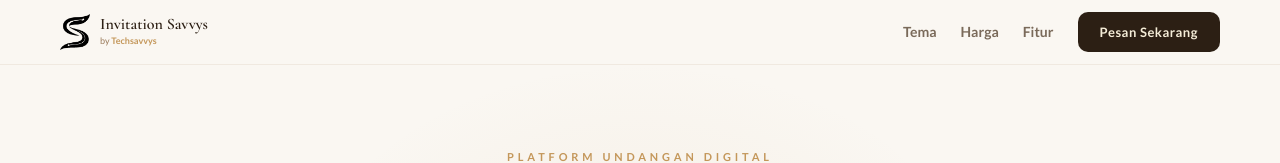
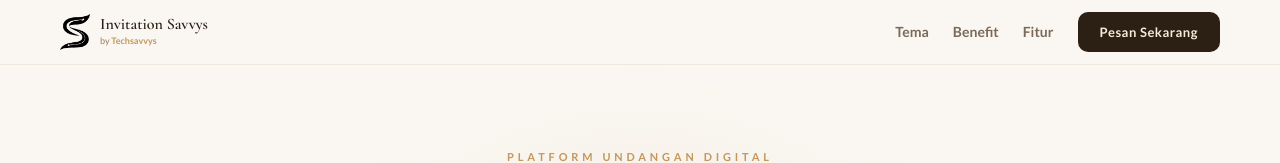
Before and after one commit to fikrisandi/invitation-techsavvys-fe, a Next.js app: page / in a window 1280 px wide. Shown: the top 163 px of the page. Built offline with nearby package versions, Linux system fonts and the light colour scheme; no server answers; a web font is replaced by a local one.

Commit message:
fix: ganti label nav "Harga" menjadi "Benefit"
Co-Authored-By: Claude Opus 4.6 (1M context) <noreply@anthropic.com>

```diff
--- a/app/page.tsx
+++ b/app/page.tsx
@@ -190,7 +190,7 @@ export default function CatalogPage() {
           {/* Desktop links */}
           <div className="nav-desktop">
             <a href="#themes" className="nav-link">Tema</a>
-            <a href="#pricing" className="nav-link">Harga</a>
+            <a href="#pricing" className="nav-link">Benefit</a>
             <a href="#features" className="nav-link">Fitur</a>
             <a href={waLink("Halo min, saya tertarik membuat undangan digital di Invitation Savvys. Bisa info lebih lanjut?")} target="_blank" rel="noopener noreferrer" className="nav-cta">Pesan Sekarang</a>
           </div>
@@ -210,7 +210,7 @@ export default function CatalogPage() {
         {menuOpen && (
           <div className="nav-dropdown">
             <a href="#themes"  className="nav-dd-link" onClick={() => setMenuOpen(false)}>Tema</a>
-            <a href="#pricing" className="nav-dd-link" onClick={() => setMenuOpen(false)}>Harga</a>
+            <a href="#pricing" className="nav-dd-link" onClick={() => setMenuOpen(false)}>Benefit</a>
             <a href="#features" className="nav-dd-link" onClick={() => setMenuOpen(false)}>Fitur</a>
             <a href={waLink("Halo min, saya tertarik membuat undangan digital di Invitation Savvys. Bisa info lebih lanjut?")} target="_blank" rel="noopener noreferrer" className="nav-dd-cta" onClick={() => setMenuOpen(false)}>Pesan Sekarang →</a>
           </div>
```
